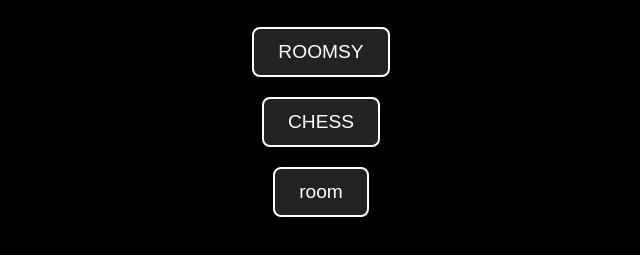
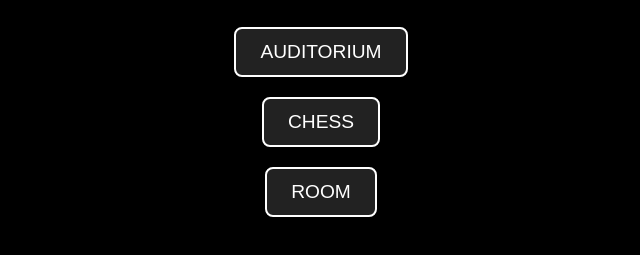
Before and after one commit to JohnKalla/B.CALiDAR, a website built with Vite: page index.html in a window 1280 px wide. Shown: the part 317-572 px from the top of the page, without its empty margins (319-959 px from the left). Built offline with nearby package versions, Linux system fonts and the light colour scheme.

Commit message:
betterchange

```diff
--- a/index.html
+++ b/index.html
@@ -70,9 +70,9 @@
 <body>
   <div id="main-menu">
     <h1>B.CALiDAR</h1>
-    <button class="menu-button" data-map="/B.CALiDAR/models/model_20.glb">ROOMSY</button>
+    <button class="menu-button" data-map="/B.CALiDAR/models/model_20.glb">AUDITORIUM</button>
     <button class="menu-button" data-map="/B.CALiDAR/models/chess_2.glb">CHESS</button>
-    <button class="menu-button" data-map="/B.CALiDAR/models/room.glb">room</button>
+    <button class="menu-button" data-map="/B.CALiDAR/models/room.glb">ROOM</button>
   </div>
   <script type="module" src="code/main.js"></script>
 </body>
```
